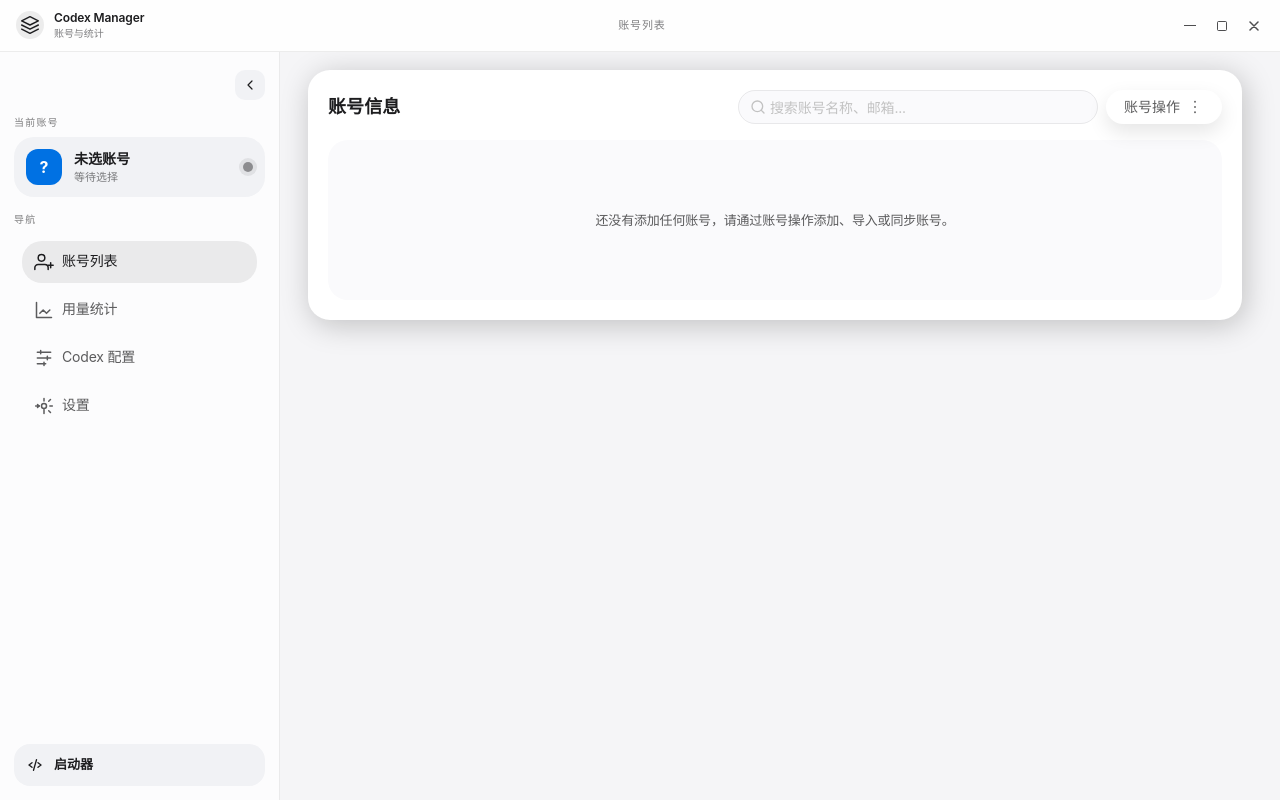
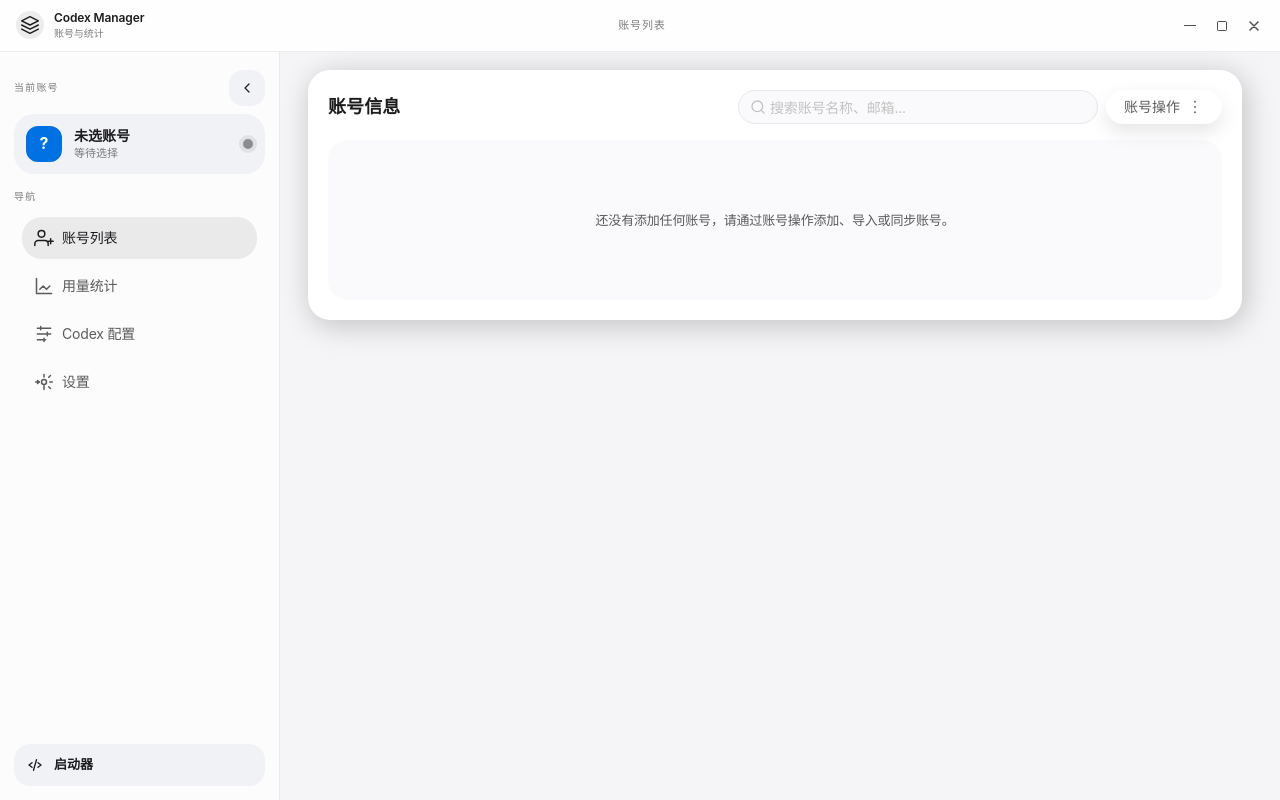
Before and after one commit to weimin96/CodexX, a Vue app: page /accounts in a window 1280 px wide. Built offline with nearby package versions, Linux system fonts and the light colour scheme.

Commit message:
侧边栏样式优化

```diff
--- a/src/components/common/AppLayout.vue
+++ b/src/components/common/AppLayout.vue
@@ -90,7 +90,9 @@
 
     <div class="app-body" :class="{ 'app-body-collapsed': sidebarCollapsed }">
       <aside class="sidebar" :class="{ collapsed: sidebarCollapsed }">
-        <div class="sidebar-toolbar">
+        <div class="sidebar-top">
+          <div class="sidebar-section-header" :class="{ collapsed: sidebarCollapsed }">
+            <div v-if="!sidebarCollapsed" class="sidebar-section-label">当前账号</div>
             <button
               class="sidebar-toggle-button"
               type="button"
@@ -119,8 +121,6 @@
             </button>
           </div>
 
-        <div class="sidebar-top">
-          <div v-if="!sidebarCollapsed" class="sidebar-section-label">当前账号</div>
           <button
             class="account-chip"
             :class="{ collapsed: sidebarCollapsed }"
@@ -654,16 +654,22 @@ async function refreshAccountsOnFirstStartup() {
   padding-inline: 12px;
 }
 
-.sidebar-toolbar {
+.sidebar-section-header {
   display: flex;
-  justify-content: flex-end;
+  align-items: center;
+  justify-content: space-between;
+  gap: 8px;
+}
+
+.sidebar-section-header.collapsed {
+  justify-content: center;
 }
 
 .sidebar-toggle-button {
-  width: 30px;
-  height: 30px;
+  width: 36px;
+  height: 36px;
   border: none;
-  border-radius: 10px;
+  border-radius: 14px;
   display: inline-flex;
   align-items: center;
   justify-content: center;
@@ -766,6 +772,19 @@ async function refreshAccountsOnFirstStartup() {
 .sidebar.collapsed .sidebar-navigation :deep(.n-menu-item-content) {
   justify-content: center;
   padding-inline: 0 !important;
+  padding-right: 0 !important;
+  grid-template-areas: "icon";
+  grid-template-columns: 1fr;
+  justify-items: center;
+}
+
+.sidebar.collapsed .sidebar-navigation :deep(.n-menu-item-content__icon) {
+  margin-right: 0 !important;
+}
+
+.sidebar.collapsed .sidebar-navigation :deep(.n-menu-item-content-header),
+.sidebar.collapsed .sidebar-navigation :deep(.n-menu-item-content__arrow) {
+  display: none !important;
 }
 
 .sidebar-footer {
```
Lines whose indentation alone changed are shown as unchanged.
